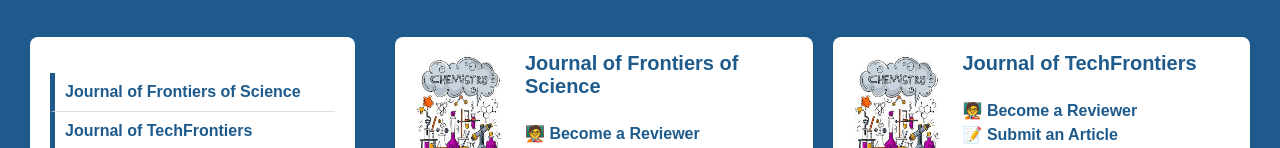
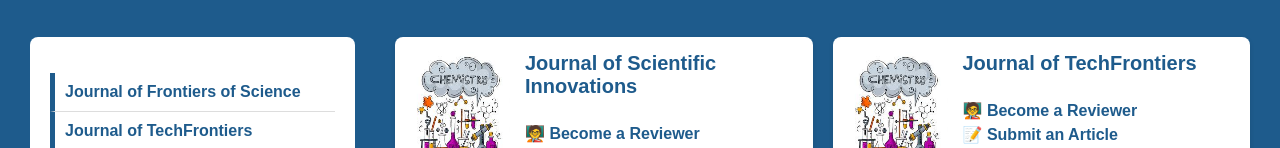
Before and after one commit to Ulugbek1121607/VSPH, a plain HTML site: page public/public/index.html in a window 1280 px wide. Shown: the part 641-789 px from the top of the page. Drawn offline with Linux system fonts and the light colour scheme; files whose address does not match are found by name.

Commit message:
Update index.html

```diff
--- a/public/public/index.html
+++ b/public/public/index.html
@@ -455,7 +455,7 @@ nav ul li a.active, nav ul li a:hover {
                 <div class="journal">
                     <img src="chemistry.jpg" alt="American Journal of Applied Chemistry">
                     <div class="journal-info">
-                        <h3>Journal of Frontiers of Science</h3>
+                        <h3>Journal of Scientific Innovations</h3>
                         <p>ISSN Online: 2330-8745</p>
                         <a href="#">🧑‍🏫 Become a Reviewer</a>
                         <a href="#">📝 Submit an Article</a>
```
